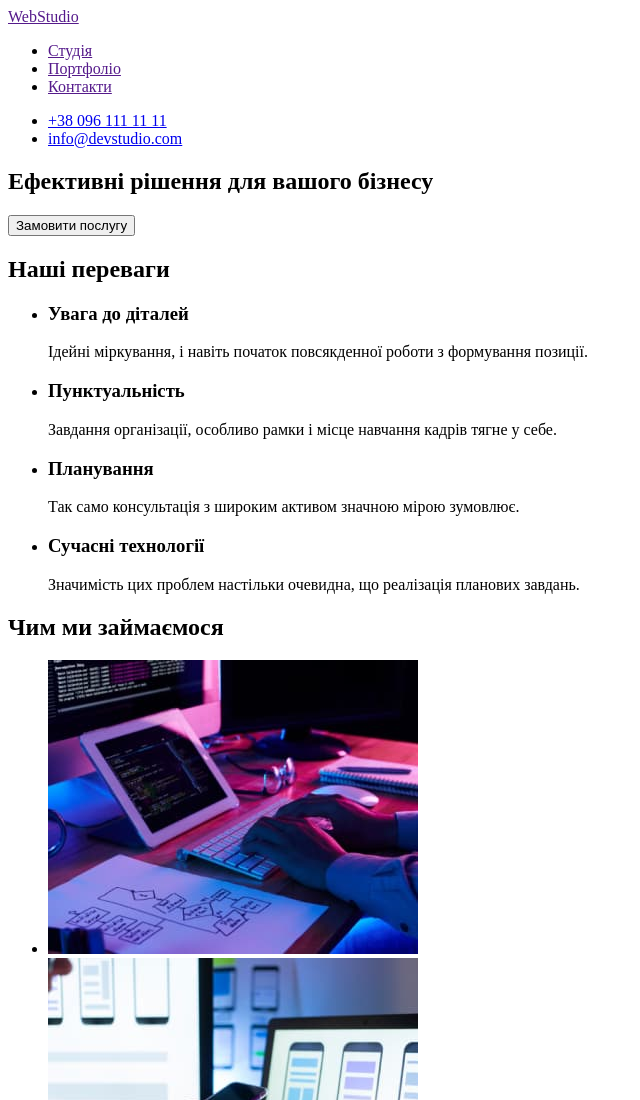
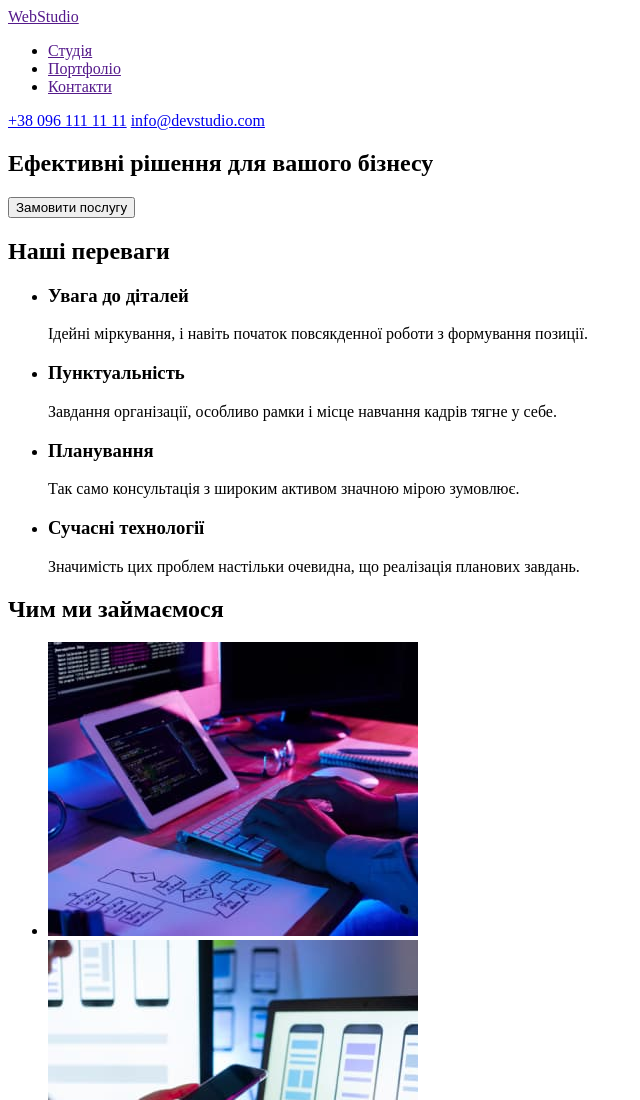
Before and after one commit to Tatiana-Tsymbaliuk/goit-markup-hw-01, a plain HTML site: page index.html in a window 1280 px wide. Shown: the top 1100 px of the page, without its empty margins (0-640 px from the left). Drawn offline with Linux system fonts and the light colour scheme.

Commit message:
create change

```diff
--- a/index.html
+++ b/index.html
@@ -16,10 +16,8 @@
             <li><a href="">Контакти</a></li>
         </ul>
         </nav>
-        <ul>
-        <li><a href="tel:+380961111111">+38 096 111 11 11</a></li>
-        <li><a href="mailto:info@devstudio.com">info@devstudio.com</a></li>
-        </ul>
+        <a href="tel:+380961111111">+38 096 111 11 11</a>
+        <a href="mailto:info@devstudio.com">info@devstudio.com</a>
     </header>
     <main>
         <section>
```
